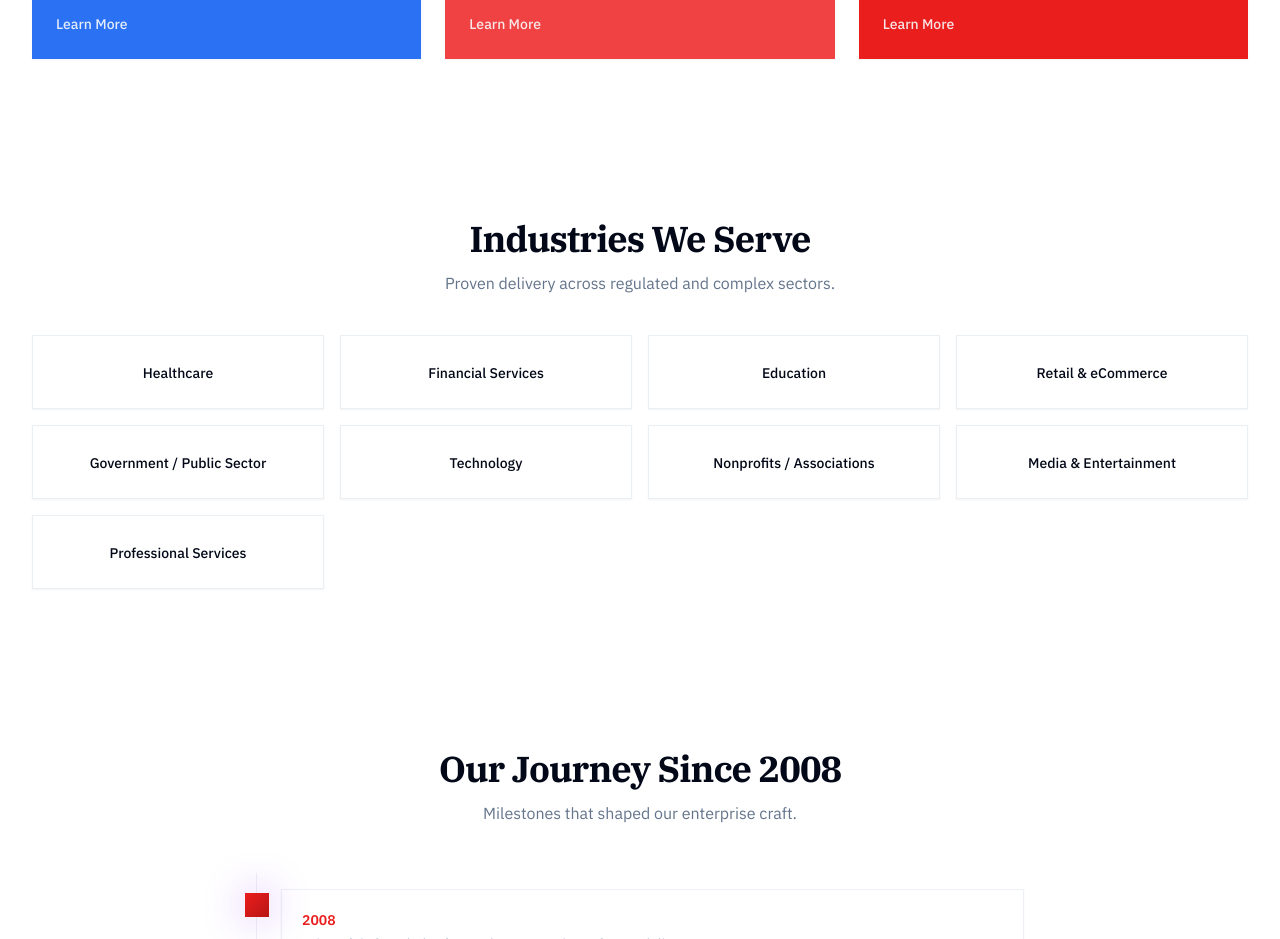
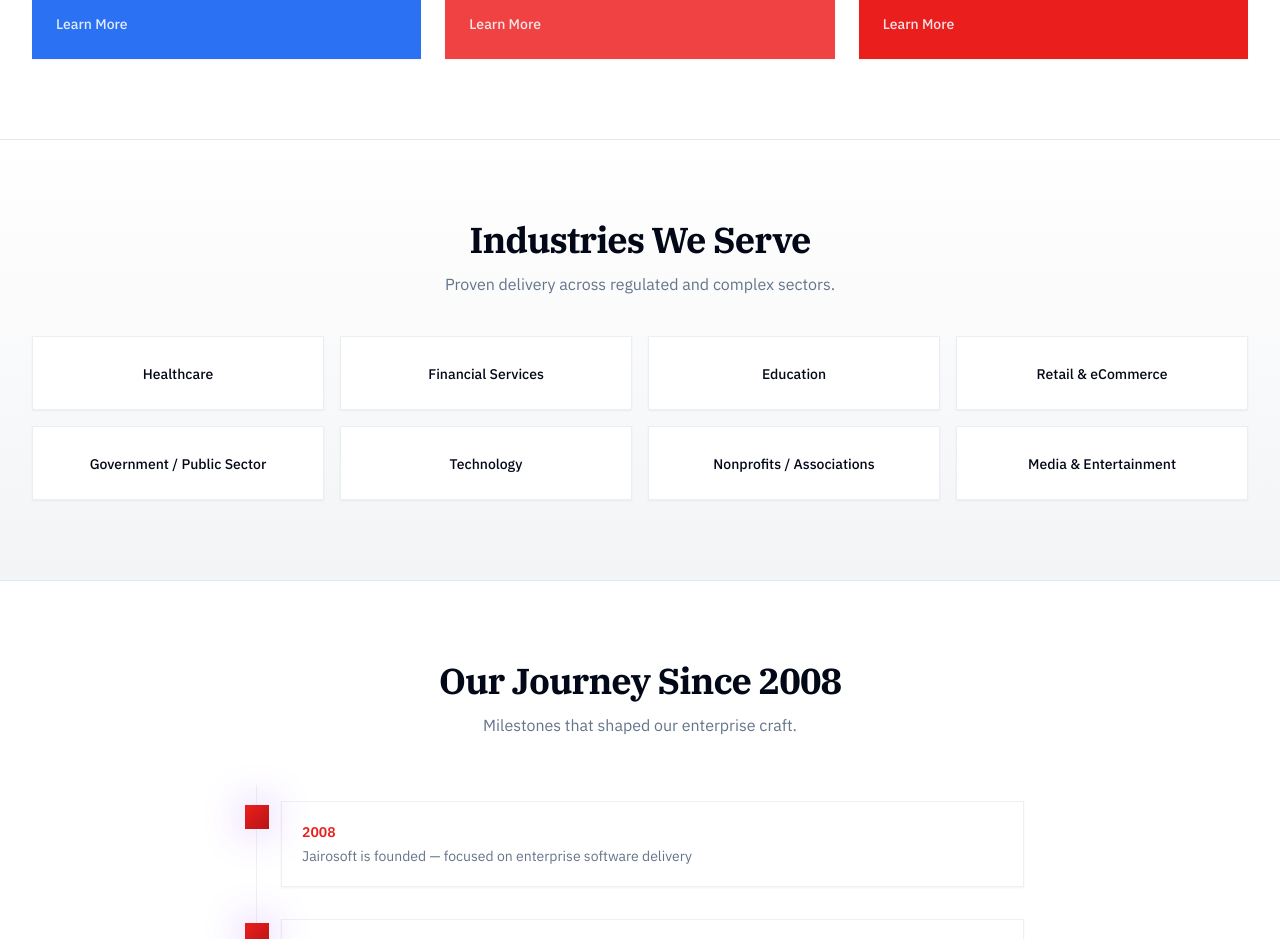
Before and after one commit to jairosoft-com/jairosoft-website, a React (Vite) app: page / in a window 1280 px wide. Shown: the part 1100-2039 px from the top of the page. Built offline with nearby package versions, Linux system fonts and the light colour scheme.

Commit message:
Refactor Industries section
Remove "Professional Services" from the Industries We Serve section and enhance its visual prominence with a distinct background.

```diff
--- a/src/components/sections/Industries.tsx
+++ b/src/components/sections/Industries.tsx
@@ -9,12 +9,12 @@ const items = [
   "Technology",
   "Nonprofits / Associations",
   "Media & Entertainment",
-  "Professional Services",
 ];
 
 const Industries: React.FC = () => {
   return (
-    <section id="industries" aria-labelledby="industries-title" className="container py-20">
+    <section id="industries" aria-labelledby="industries-title" className="py-20 bg-gradient-surface border-y border-border">
+      <div className="container">
         <div className="mx-auto max-w-2xl text-center">
           <h2 id="industries-title" className="text-3xl font-bold tracking-tight md:text-4xl">Industries We Serve</h2>
           <p className="mt-3 text-muted-foreground">Proven delivery across regulated and complex sectors.</p>
@@ -26,6 +26,7 @@ const Industries: React.FC = () => {
             </div>
           ))}
         </div>
+      </div>
     </section>
   );
 };
```
Lines whose indentation alone changed are shown as unchanged.
